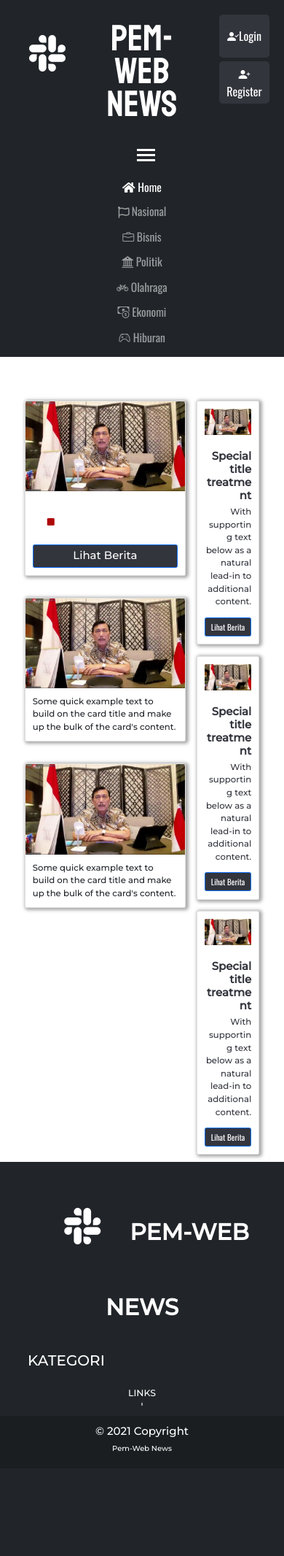
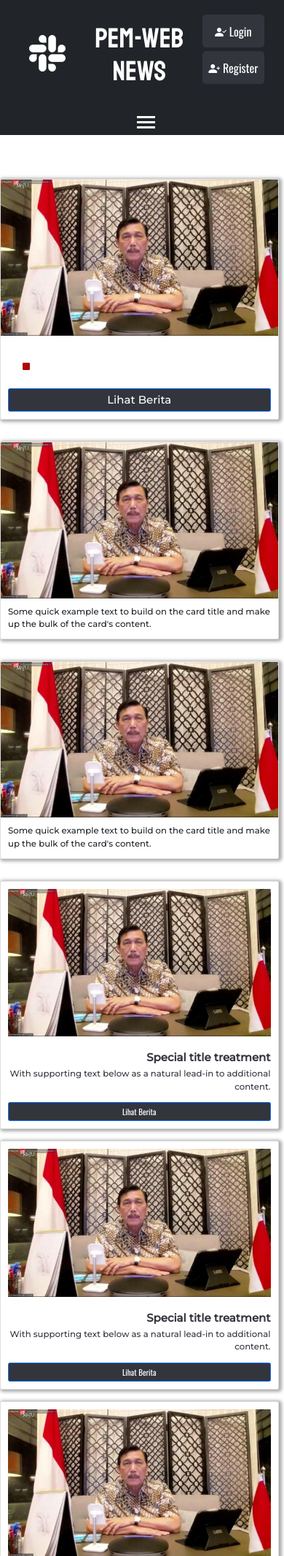
Before and after one commit to Teetinn/NewsProject, a PHP site: page / in a window 390 px wide. Shown: the top 2132 px of the page at 73% size. Before the commit the page ends 1988 px from the top, so only its background shows below. Run offline with PHP 8.4, Linux system fonts and the light colour scheme; data comes from the database, SQL or seed files in the repository; data that the repository does not hold is empty; some libraries are stand-ins or nearby versions.

Commit message:
more responsive fixes

```diff
--- a/newsProject/assets/main.css
+++ b/newsProject/assets/main.css
@@ -15,6 +15,7 @@ body {
 }
 
 .ctr-container-header {
+	box-sizing: border-box;
 	background-color: #212529;
 }
 
@@ -22,6 +23,10 @@ body {
 	justify-content: center;
 	display: relative;
 	padding-top: 0.5rem;
+}
+
+.row {
+	margin-right: 0;
 }
 
 .container-logo {
@@ -331,22 +336,6 @@ tbody {
 	display: contents;
 }
 
-/* @media only screen and (max-width: 1472px) {
-	.navbar-nav {
-		width: 100%;
-	}
-	.nav-links {
-		position: absolute;
-		left: 0px;
-		height: 1.5rem;
-		background-color: #212529;
-		display: flex;
-		flex-direction: column;
-		align-items: center;
-		width: 50%;
-	}
-} */
-
 @media only screen and (max-width: 1050px) {
 	.navbar-nav {
 		width: 100%;
@@ -364,7 +353,7 @@ tbody {
 
 	.login-btn,
 	.regis-btn {
-    width: 80%;
+		width: 100%;
 		height: 30%;
 		margin: 20px;
 		display: block;
@@ -420,30 +409,15 @@ tbody {
 	}
 }
 
-@media only screen and (max-width: 920px) {
-  .judul-berita {
-    font-size: 1.6rem;
-  }
-
-  .view-news {
-    font-size: 1.1rem;
-  }
-}
-
-@media only screen and (max-width: 530px) {
-  .navbar-nav {
-    display: inline;
-    display: none;
-
-    margin-top: 10px;
-  }
-
+@media only screen and (max-width: 672px) {
 	.burger {
 		display: block;
 		margin-left: 47%;
 	}
 	.navbar-nav {
-    display: none;
+		display: inline;
+		animation: opacity 0.25s ease-in-out;
+		transition: 0.5s;
 		margin-top: 15px;
 	}
 
@@ -453,9 +427,13 @@ tbody {
 	}
 
 	.toggle-hide {
-    display: inline;
-    animation: opacity 0.25s ease-in-out;
-    transition: 0.5s;
+		display: none;
+	}
+}
+
+@media only screen and (max-width: 450px) {
+	.header-berita {
+		font-size: 3.8rem;
 	}
 }
 
--- a/newsProject/view/dashboard.php
+++ b/newsProject/view/dashboard.php
@@ -28,8 +28,6 @@
 </head>
 
 <body>
-
-
   <div class="row ctr-container-header">
     <div class="container-logo col-3">
       <i class="bi bi-slack"></i>
@@ -61,16 +59,14 @@
           }else{ ?>
     <div class="container-btn col-3">
       <a href="?view=login" class="btn-login">
-        <button type="button" class="btn btn-primary login-btn"><i class="bi bi-person-check-fill"></i>Login</button>
+        <button type="button" class="btn btn-primary login-btn"><i class="bi bi-person-check-fill"></i> Login</button>
       </a>
       <a href="?view=register" class="btn-register"><button type="button" class="btn btn-primary regis-btn"><i
-            class="bi bi-person-plus-fill"></i>Register</button>
+            class="bi bi-person-plus-fill"></i> Register</button>
       </a>
     </div>
     <?php } ?>
   </div>
-
-
 
   <nav class="navbar navbar-expand-lg navbar-dark bg-dark nav-justified">
     <div class="container-fluid">
@@ -122,7 +118,6 @@
     </div>
     </div>
   </nav>
-
   <div style="height:20px"></div>
 
   <?php
@@ -138,11 +133,9 @@
 
   ?>
 
-
-
   <div class="row">
     <div class="col-1"></div>
-    <div class="col-7">
+    <div class="col-lg-7 col-md-12">
       <div class="card col-lg-11 mb-5">
         <img src="assets/bapak.jpg" class="card-img-top news-image" alt="...">
         <div class="card-body main-container">
@@ -176,7 +169,7 @@
         </div>
       </div>
     </div>
-    <div class="col-3 color-white">
+    <div class="col-lg-3 col-md-12 color-white">
       <div class="card text-end col-lg-11 side-card">
         <div class="card-body">
           <img src="assets/bapak.jpg" class="card-img-top" alt="...">
@@ -211,8 +204,6 @@
 
 <!-- Footer -->
 <footer class="bg-dark text-center text-white">
-
-
   <!-- Section: Form -->
   <section class="">
     <form action="">
@@ -246,31 +237,6 @@
     <div class="row">
       <!--Grid column-->
       <div class="col-lg-7 d-flex justify-content-left footer-kategori">
-        <h5 class="text-uppercase" style="font-size:2rem; padding:2rem; margin-left:1.8rem;">Kategori</h5>
-
-        <nav class="navbar navbar-expand-lg navbar-dark bg-dark nav-justified">
-          <div class="container-fluid">
-            <ul class="navbar-nav me-auto mb-2 mb-lg-0 nav-fill nav-justified">
-              <li class="nav-item">
-                <a class="nav-link active" aria-current="page" href="#"><i class="bi bi-briefcase"></i> Home</a>
-              </li>
-              <li class="nav-item">
-                <a class="nav-link" aria-current="page" href="#"><i class="bi bi-briefcase"></i> Bisnis</a>
-              </li>
-              <li class="nav-item">
-                <a class="nav-link" aria-current="page" href="#"><i class="bi bi-bank2"></i> Politik</a>
-              </li>
-              <li class="nav-item">
-                <a class="nav-link" aria-current="page" href="#"><i class="bi bi-bicycle"></i> Olahraga</a>
-              </li>
-              <li class="nav-item">
-                <a class="nav-link" aria-current="page" href="#"><i class="bi bi-cash-coin"></i> Ekonomi</a>
-              </li>
-              <li class="nav-item">
-                <a class="nav-link" aria-current="page" href="#"><i class="bi bi-controller"></i> Hiburan</a>
-              </li>
-            </ul>
-        </nav>
       </div>
 
 
```
Lines whose indentation alone changed are shown as unchanged.
